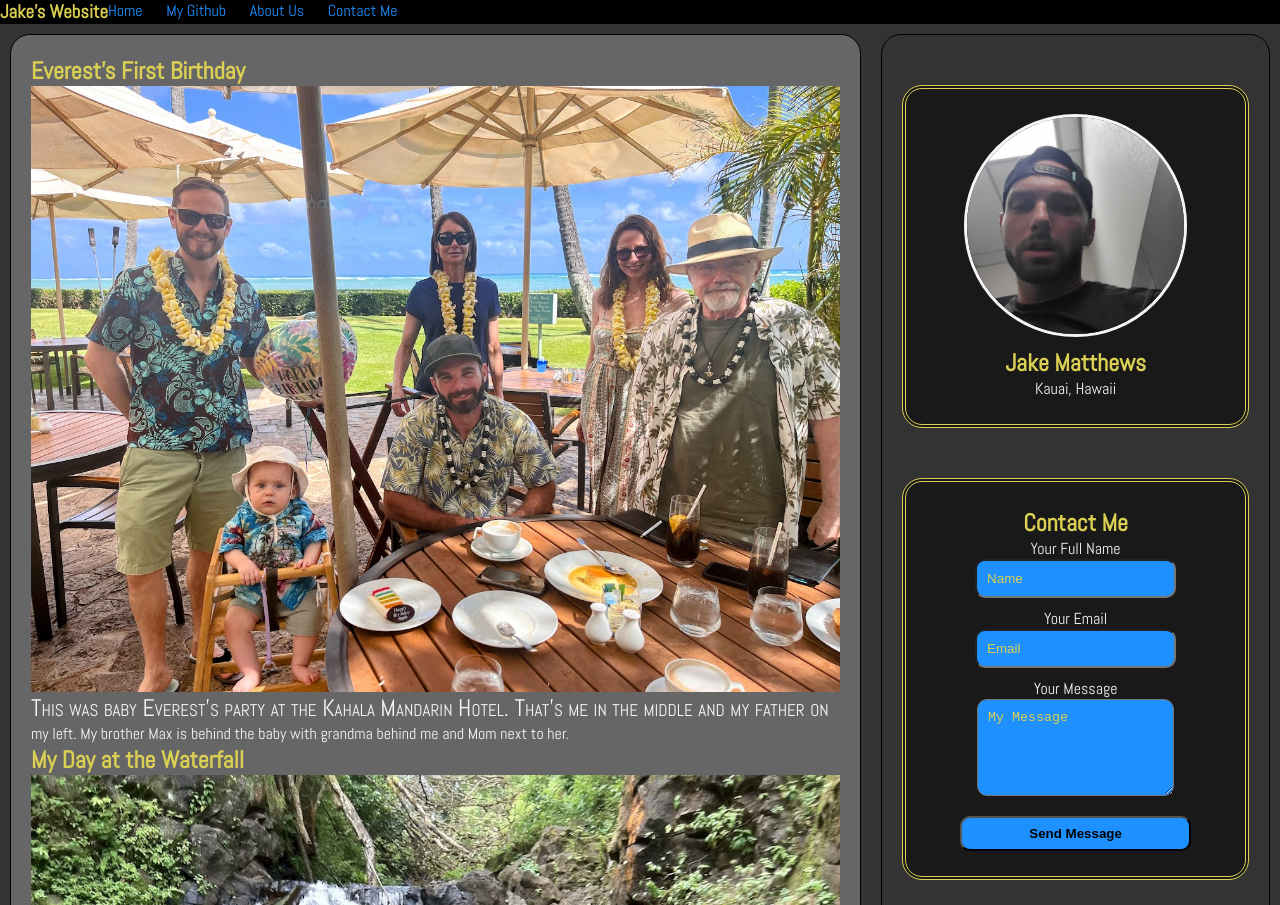
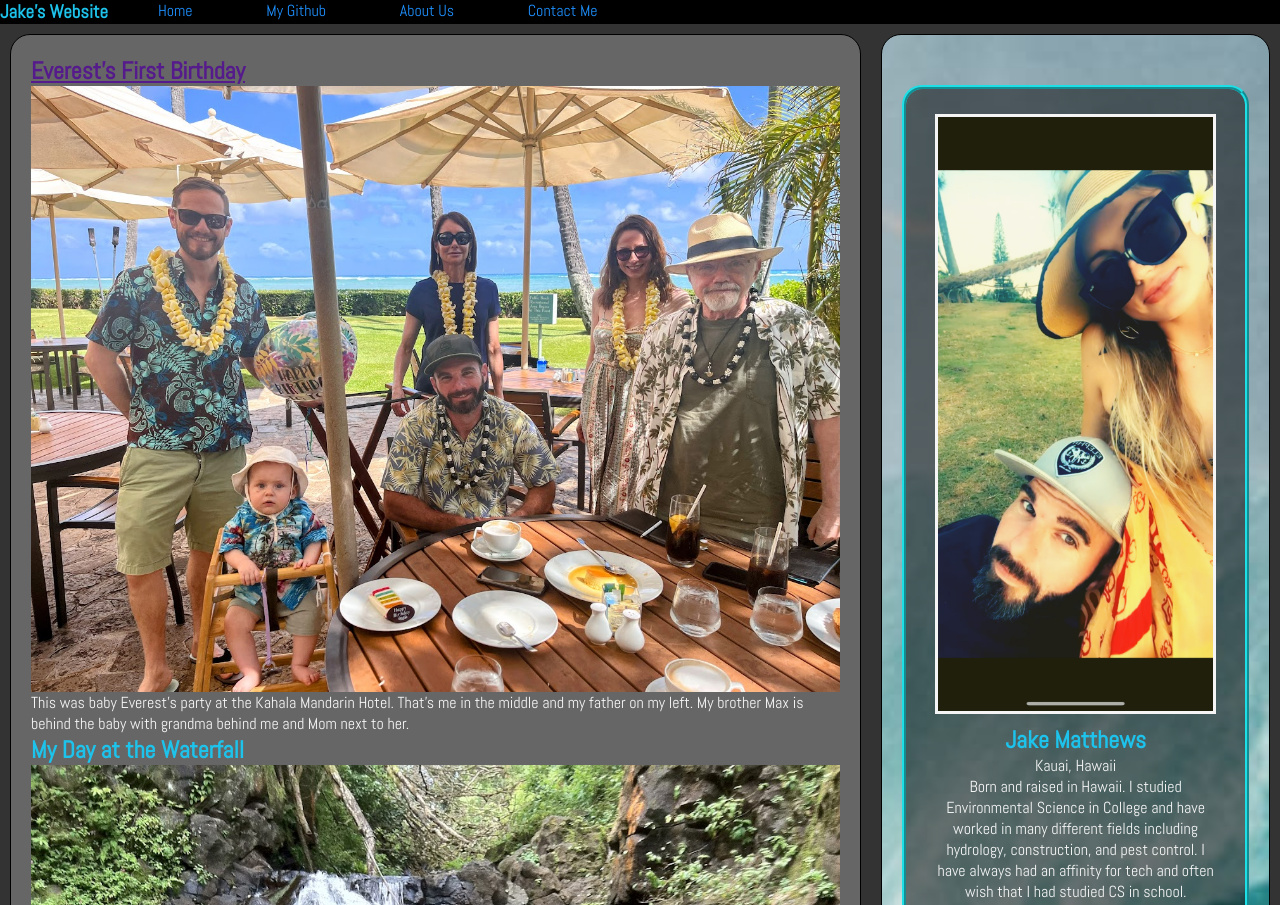
Before and after one commit to JakeM808/First_Website, a plain HTML site: page index.html in a window 1280 px wide. Shown: the top 905 px of the page. Drawn offline with Linux system fonts and the light colour scheme.

Commit message:
Post Display

```diff
--- a/index.html
+++ b/index.html
@@ -21,22 +21,26 @@
         <main>
           <div id="main-articles">
             <article>
-                <h2>Everest's First Birthday</h2>
+                <h2>
+                    <a href src = "./everest">Everest's First Birthday</a></h2>
                 <img class="image-fit" src="./images/IMG_0207.jpg">
                 <p>This was baby Everest's party at the Kahala Mandarin Hotel. That's me in the middle and my father on my left. My brother Max is behind the baby with grandma behind me and Mom next to her.</p>
             </article>
             <article>
                 <h2>My Day at the Waterfall</h2>
                 <img class="image-fit" src="./images/echo.JPG">
-                <p id="Echo">This is my dog Echo</p>
+                <p>This is my dog <span id="Echo">Echo</span></p>
             </article>
           </div>
           <div id="side-bar">
 
             <article class="grey-bg">
-                <img id="profile-pic" src="./images/profile_pic.JPG">
+                <img id="profile-pic" src="./images/IMG-9808.JPG">
                 <h2>Jake Matthews</h2>
                 Kauai, Hawaii<br>
+                <p>Born and raised in Hawaii. I studied Environmental Science in College and have worked in many different fields including hydrology, construction, and pest control. I have always had an affinity for tech and often wish that I had studied CS in school.</p>
+
+
             </article>
             <article class="grey-bg">
                 <h2>Contact Me</h2>
--- a/style.css
+++ b/style.css
@@ -16,6 +16,7 @@ nav{
 nav a{
     color:dodgerblue;
     text-decoration:none;
+    margin-left: 50px;
 }
 nav ul{
     list-style-type: none;
@@ -31,7 +32,7 @@ nav{
 }
 
 h1, h2, h3, h4, h5, h6{
-    color:#dbd053;
+    color:#1ec3ec;
 }
 
 main{
@@ -56,7 +57,8 @@ main{
     width:30%;
     padding: 50px 20px 20px 20px;
     border: 1px solid black;
-    background:linear-gradient(rgb(0,0,0,.5), rgb(0,0,0,.5)) url('./images/jjf-feat-what-he-rode.jpg');
+    background:linear-gradient(rgb(0,0,0,.5), rgb(0,0,0,.5));
+    background-image:url('./images/jjf-feat-what-he-rode.jpg');
     background-repeat:no-repeat;
     background-position: center;
     background-size: cover;
@@ -66,16 +68,11 @@ main{
 }
 
 #profile-pic{
-    width:75%;
-    border-radius:50%;
+    width:95%;
     border: 3px solid whitesmoke;
     margin-bottom: 10px
 }
 
-article p::first-line{
-    font-variant: small-caps;
-    font-size: x-large;
-}
 
 footer{
     text-align:center;
@@ -88,7 +85,7 @@ footer{
     background: linear-gradient(rgb(0,0,0,.5),rgb(0,0,0,.5));
     margin-bottom:50px;
     padding:25px;
-    border: 4px double #dbd053;
+    border: 4px ridge #1edfe6;
     border-radius: 20px
 }
 
@@ -96,7 +93,7 @@ textarea, input{
     border-radius: 10px;
     padding:10px;
     margin-bottom: 10px;
-    background-color: dodgerblue;
+    background-color: hwb(209 9% 82%);
 }
 
 input::placeholder, textarea::placeholder{
@@ -104,11 +101,11 @@ input::placeholder, textarea::placeholder{
 }
 
 input:valid{
-    background-color: dodgerblue;
+    background-color: hwb(209 9% 82%);
 }
 
 button{
-    background-color: dodgerblue;
+    background-color: hwb(209 9% 82%);
     border-radius: 10px;
     padding: 8px;
     width:80%;
@@ -125,6 +122,6 @@ button:hover{
     border-color:whitesmoke;
 }
 
-#echo{
+span{
     color:blue;
 }
```
Also changed, not shown: images/IMG-9808.JPG (added).
